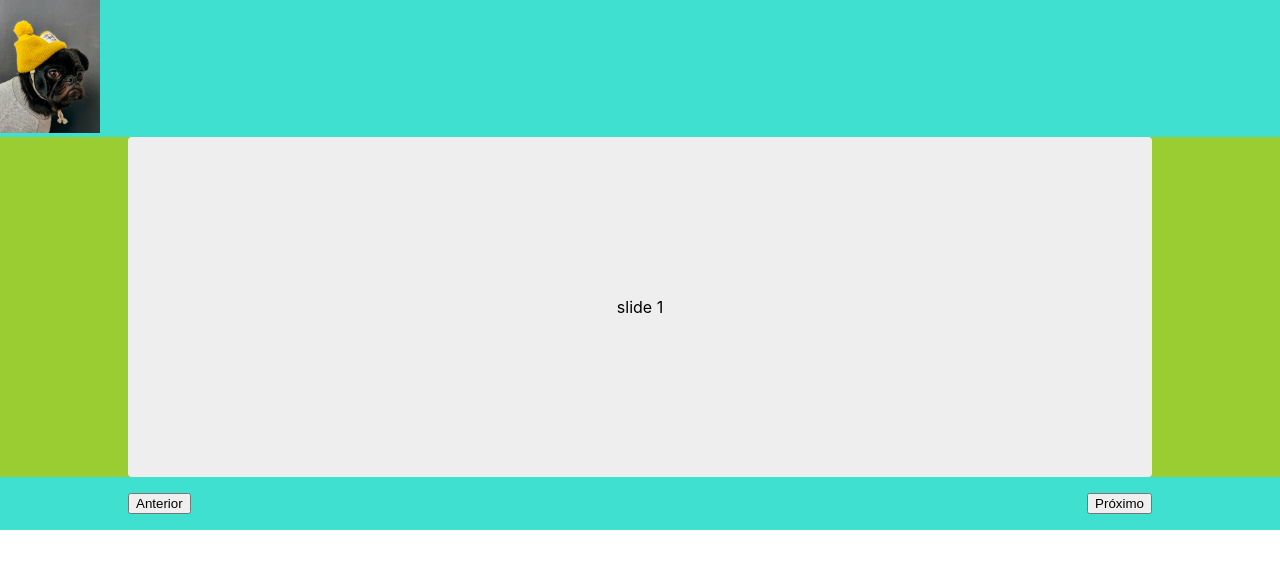
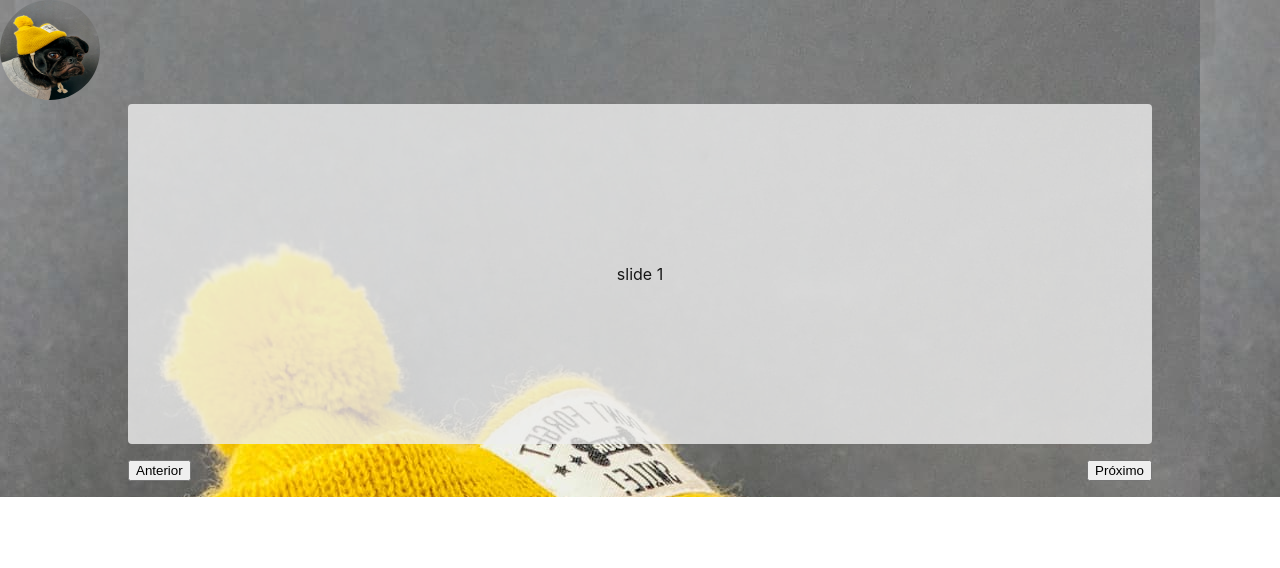
Before and after one commit to TatianaFischer/css-react-origamid, a React (Create React App) app in the folder css5/: page / in a window 1280 px wide. Shown: the top 568 px of the page. Built offline with nearby package versions, Linux system fonts and the light colour scheme.

Commit message:
imagem de perfil e imagem de fundo

```diff
--- a/css5/src/components/Slide.js
+++ b/css5/src/components/Slide.js
@@ -25,7 +25,7 @@ const Slide = ({ slides }) => {
       <img
         src={foto}
         alt="cachorro"
-        style={{ width: '100px', height: 'auto' }}
+        style={{ width: '100px', height: '100px', borderRadius: '50%' }}
       />{' '}
       <div
         ref={contentRef}
--- a/css5/src/components/Slide.module.css
+++ b/css5/src/components/Slide.module.css
@@ -1,11 +1,12 @@
-.container {
-  background-color: turquoise;
+.container { background-image: url("../img/foto.jpg");
+
+
   /* para esconder tudo que pular de uma tela, se não colocar essa opção, vai aparecer tudo com o scrol pra mostrar o que não aparece em uma tela só */
   overflow: hidden;
 }
 
 .content {
-  background-color: yellowgreen;
+opacity: 0.8;
   display: flex;
   transition: transform .3s ease;
 }
```
Also changed, not shown: 1 other file (tests, documents, lock files or other folders).
